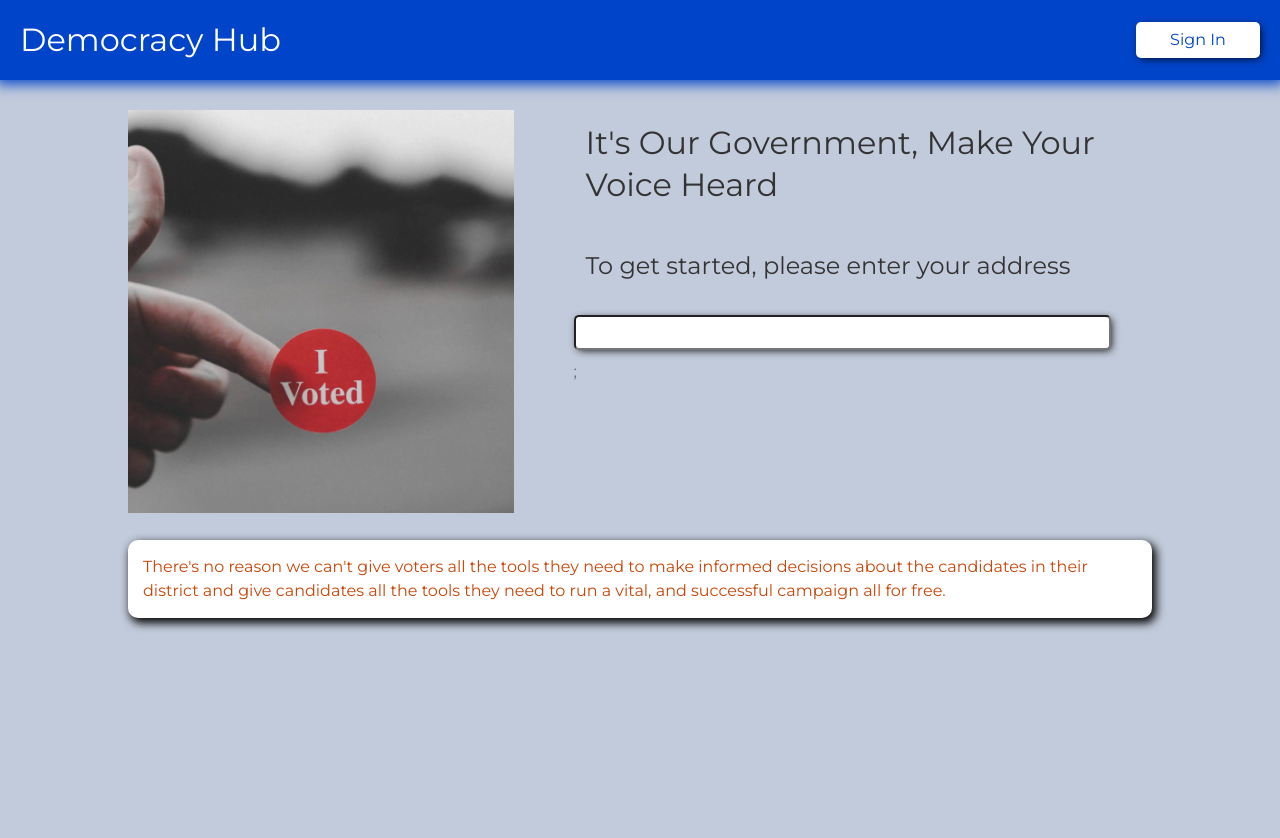
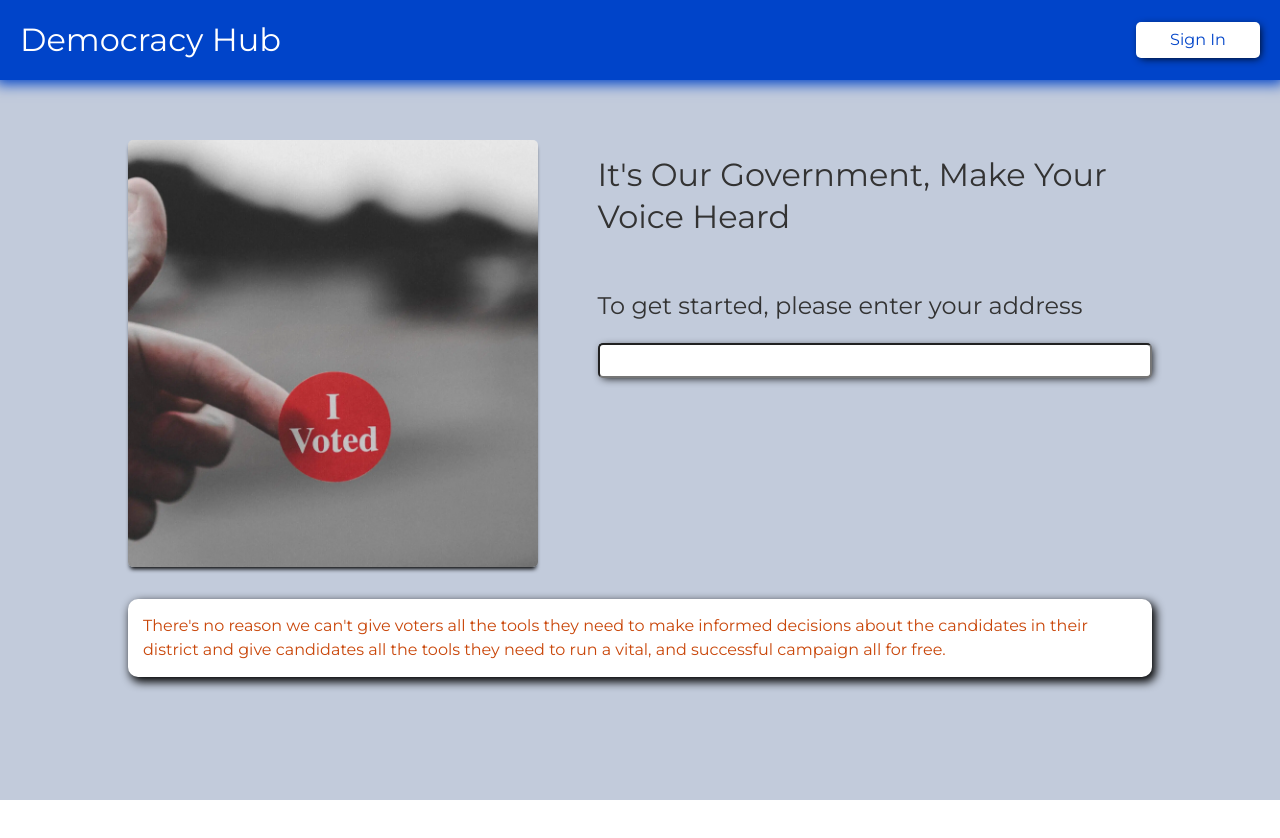
Before and after one commit to hobberwickey/the-primary-tool, a React (Create React App) app: page / in a window 1280 px wide. Shown: the top 838 px of the page. After the commit the page ends 800 px from the top, so only its background shows below. Built offline with nearby package versions, Linux system fonts and the light colour scheme.

Commit message:
touch up styles

```diff
--- a/src/pages/landing.js
+++ b/src/pages/landing.js
@@ -17,13 +17,18 @@ export const LandingPage = () => {
   return (
     <section id="landing-page" className="page">
       <div className="flex-block">
-        <div className="lander"></div>
+        <img
+          className="lander"
+          src="/images/replace-landing-image.webp"
+          alt="Landing page image"
+        />
         <div className="lander-content">
           <h2>It's Our Government, Make Your Voice Heard</h2>
           <form>
             <div className="autocomplete input-wrapper">
-              <h3>To get started, please enter your address</h3>
+              <h3 for="address">To get started, please enter your address</h3>
               <input
+                name="address"
                 value={search || address || ""}
                 onInput={(e) => {
                   setSearch(e.target.value);
@@ -46,40 +51,22 @@ export const LandingPage = () => {
               )}
             </div>
           </form>
-          {!!address && (
-            <div>
+            <div style={{visibility: address ? 'visible' : 'hidden'}}>
               <h3>I want to</h3>
 
               <div className="actions">
-                <div>
-                  <div>
-                    <p>Find candidates in my district</p>
-
-                    <a
-                      className="btn blocky"
-                      href="/voters"
-                      alt="Find Candidates"
-                    >
-                      Go
+                <a className="btn blocky" href="/voters" alt="Find Candidates">
+                  Find candidates in my district
                 </a>
-                  </div>
-                </div>
-                <div>
-                  <div>
-                    <p>Become a candidate</p>
                 <a
                   className="btn blocky"
                   href="/candidate"
                   alt="Become a Candidate"
                 >
-                      Go
+                  Become a candidate
                 </a>
               </div>
             </div>
-              </div>
-            </div>
-          )}
-          ;
         </div>
       </div>
       <div>
--- a/src/scss/forms.scss
+++ b/src/scss/forms.scss
@@ -43,9 +43,11 @@ form {
 		margin-bottom: 10px;
 		box-sizing: border-box;
 		padding-right: 0px;
+		display: block;
 
 		input {
-			margin-bottom: 0px;
+			margin-bottom: 2px;
+			box-sizing: border-box;
 		}
 
 		.results {
@@ -67,6 +69,7 @@ form {
 				border-radius: 5px;
 				border: solid 1px;
 				cursor: pointer;
+				box-sizing: border-box;
 			}
 		}
 	}
--- a/src/scss/pages/landing.scss
+++ b/src/scss/pages/landing.scss
@@ -1,10 +1,11 @@
 #landing-page {
 	.flex-block {
 		display: flex;
+		gap: 60px;
+		margin-bottom: 32px;
 
 		.actions {
 			display: flex;
-			width: 100%;
 
 			& > div {
 				flex: 1;
@@ -12,19 +13,19 @@
 		}
 
 		.lander {
-			background-image: url("../../../public/images/replace-landing-image.webp");
-			background-size: contain;
-			background-repeat: no-repeat;
+			// Don't show landing image on mobile for a cleaner
+			@media (max-width: 767px) {
+				display: none;
+			}
 			margin: 0px auto;
 			width: 40%;
-			padding-bottom: 42%;
 			position: relative;
 			flex: 0.4;
+			border-radius: 5px;
+			box-shadow: 0px 4px 4px -2px black;
 		}
 
 		.lander-content {
-			flex: 0.6;
-			padding-left: 60px;
 			// position: absolute;
 			// top: 0px;
 			// left: 0px;
@@ -32,13 +33,19 @@
 			// height: 100%;
 			// text-align: center;
 			// color: white;
+			display: flex;
+			flex-direction: column;
+			justify-content: space-around;
+
+			> * {
+				margin: 12px 0px;
+			}
 
 			h2 {
 				// color: white;
 				// background-color: rgba(0, 0, 0, 0.2);
 				display: inline-block;
 				margin-top: 0px;
-				padding: 12px;
 				border-radius: 5px;
 			}
 
@@ -46,7 +53,6 @@
 				// color: white;
 				// background-color: rgba(0, 0, 0, 0.2);
 				display: inline-block;
-				padding: 12px;
 				border-radius: 5px;
 			}
 
@@ -55,14 +61,13 @@
 			}
 
 			.actions {
-				& > div {
-					& > div {
-						// background-color: rgba(0, 0, 0, 0.2);
-						display: inline-block;
-						width: 250px;
-						padding: 12px;
-						border-radius: 5px;
-					}
+				gap: 12px;
+				& > a {
+					padding: 12px 0px;
+					display: flex;
+					justify-content: center;
+					flex: 1;
+					align-items: center;
 				}
 			}
 		}
--- a/src/scss/styles.scss
+++ b/src/scss/styles.scss
@@ -27,14 +27,13 @@ body {
 	background-color: var(--light-blue);
 	width: 100%;
 	height: 100%;
-	padding-bottom: 60px;
 }
 
 header {
 	color: white;
 	background-color: var(--democrat-blue);
 	box-shadow: 0px 0px 13px 4px var(--democrat-blue);
-	padding: 0px 20px 0px 20px;
+	padding: 0px 20px;
 
 	nav {
 		display: block;
@@ -63,7 +62,7 @@ header {
 	flex: 0 1 var(--page-width);
 	display: block;
 	margin: 0px auto;
-	padding: 30px;
+	padding: 60px;
 }
 
 .aligned {
@@ -93,9 +92,8 @@ input[type="radio"] {
 }
 
 .actions {
-	.btn {
-		margin-right: 10px;
-	}
+	display: flex;
+	gap: 10px;
 }
 
 .uk-subnav {
```
Lines whose indentation alone changed are shown as unchanged.
